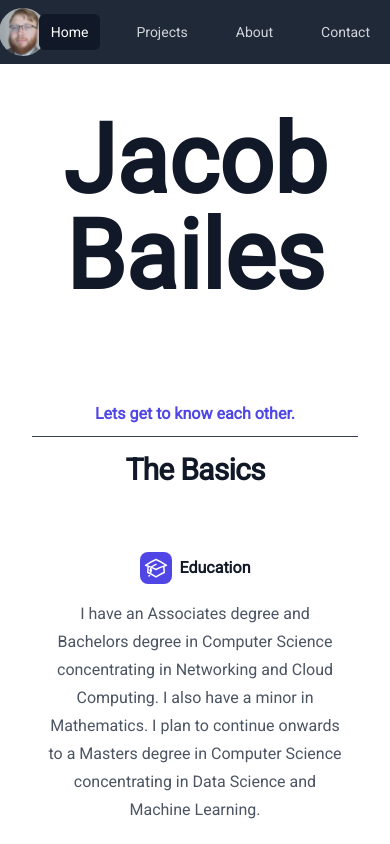
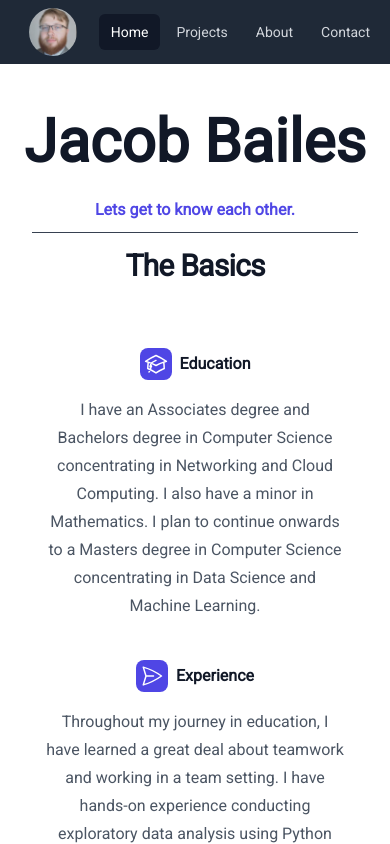
Before and after one commit to jbailes99/jbailes.com, a Next.js app: page / in a window 390 px wide. Built offline with nearby package versions, Linux system fonts and the light colour scheme.

Commit message:
new mobile fixes

```diff
--- a/app/about/page.tsx
+++ b/app/about/page.tsx
@@ -105,7 +105,7 @@ export default function About() {
   return (
     <div className='flex-1 justify-center p-10'>
       <div className='relative mx-auto max-w-8xl  text-center'>
-        <div className='lg:absolute top-20 ml-32 sm:relative'>
+        <div className='absolute top-20 ml-32 hidden sm:block'>
           <Image
             src={images[currentImageIndex]}
             alt={`Image ${currentImageIndex + 1}`}
--- a/app/contact/page.tsx
+++ b/app/contact/page.tsx
@@ -11,7 +11,7 @@ export default function Contact() {
     <div className='flex-1  justify-center p-8 overflow-auto'>
       <div className='bg-white py-12 sm:py-12'>
         <div className='mx-auto max-w-7xl sm:px-6 lg:px-8'>
-          <div className='relative isolate overflow-hidden bg-gray-200 px-6 py-24 shadow-lg sm:rounded-2xl sm:px-24 xl:py-24'>
+          <div className='relative isolate overflow-hidden bg-gray-200 px-6 py-24 shadow-lg rounded-2xl sm:px-24 xl:py-24'>
             <h2 className='mx-auto text-gray-900 max-w-2xl text-center text-3xl font-bold tracking-tight  sm:text-4xl'>
               Lets keep in touch.
             </h2>
--- a/app/page.tsx
+++ b/app/page.tsx
@@ -67,12 +67,12 @@ const features = [
 export default function HomePage() {
   return (
     <div className='flex-1 overflow-auto flex flex-col mt-0 items-center '>
-      <h1 className='mt-12 text-8xl text-center font-bold text-gray-900 transition-transform transform scale-100 hover:scale-105'>
+      <h1 className='mt-12 sm:text-8xl text-6xl text-center font-bold text-gray-900 transition-transform transform scale-100 hover:scale-105'>
         Jacob Bailes
       </h1>
       {/* <p className='text-med mt-4'>Learn more about me!</p> */}
 
-      <div className='bg-white py-24 sm:py-12'>
+      <div className='bg-white py-6 sm:py-12'>
         <div className='mx-auto max-w-7xl px-6 lg:px-8'>
           <div className='mx-auto max-w-2xl lg:text-center'>
             <h2 className='text-center font-semibold leading-7 text-indigo-600'>
@@ -88,7 +88,7 @@ export default function HomePage() {
               </div>
             </div>
 
-            <p className='mt-6 text-center text-3xl font-bold mt-10 tracking-tight text-gray-900 sm:text-4xl'>
+            <p className='mt-6 text-center text-3xl font-bold tracking-tight text-gray-900 sm:text-4xl'>
               The Basics
             </p>
             {/* <p className='mt-6 text-lg leading-8 text-gray-600'>
--- a/components/navbar.tsx
+++ b/components/navbar.tsx
@@ -60,7 +60,7 @@ export default function Navbar() {
               </div>
               <div className='flex items-center justify-center sm:items-stretch sm:justify-start'>
                 <div className='sm:ml-10 sm:block'>
-                  <div className='flex space-x-6'>
+                  <div className='flex space-x-1 sm:space-x-10'>
                     {navigationItems.map((item) => (
                       <Link
                         key={item.name}
```
